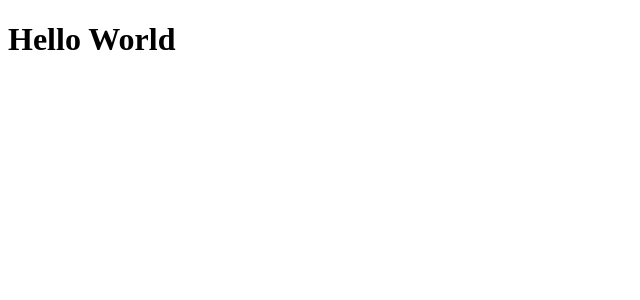
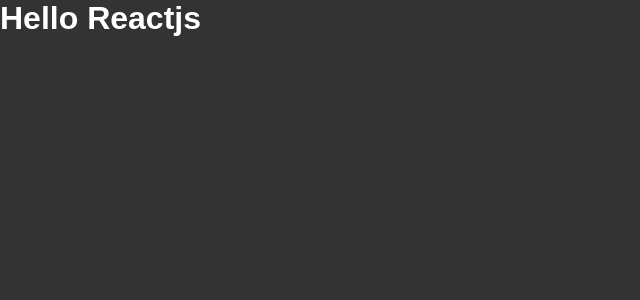
Before and after one commit to felipe-gomes-vicente/Ignite-Bootcamp, a React app in the folder 01-github-explorer/: page / in a window 1280 px wide. Shown: the top 300 px of the page, without its empty margins (0-640 px from the left). Built offline with nearby package versions, Linux system fonts and the light colour scheme.

Commit message:
importando css e configurando webpack

```diff
--- a/01-github-explorer/public/index.html
+++ b/01-github-explorer/public/index.html
@@ -9,6 +9,5 @@
 <body>
   <div id="root"></div>
 
-  <script src="../dist/bundle.js"></script>
 </body>
 </html>
--- a/01-github-explorer/src/App.jsx
+++ b/01-github-explorer/src/App.jsx
@@ -1,3 +1,5 @@
+import './styles/global.css';
+
 export function App() {
-  return <h1>Hello World</h1>
+  return <h1>Hello Reactjs</h1>
 }
--- /dev/null
+++ b/01-github-explorer/src/styles/global.css
@@ -0,0 +1,11 @@
+* {
+  margin: 0;
+  padding: 0;
+  box-sizing: border-box;
+}
+
+body {
+  font-family: Arial, Helvetica, sans-serif;
+  background: #333;
+  color: #FFF;
+}
--- a/01-github-explorer/webpack.config.js
+++ b/01-github-explorer/webpack.config.js
@@ -1,8 +1,11 @@
 const path = require('path');
-const parse = require('path')
+const HtmlWebpackPlugin = require('html-webpack-plugin');
+
+const isDevelopment = process.env.NODE_ENV !== 'production';
 
 module.exports = {
-  mode: 'development',
+  mode: isDevelopment ? 'development' : 'production',
+  devtool: isDevelopment ?'eval-source-map' : 'source-map',
   entry: path.resolve(__dirname, 'src', 'index.jsx'),
   output: {
     path: path.resolve(__dirname, 'dist'),
@@ -11,12 +14,25 @@ module.exports = {
   resolve: {
     extensions: ['.js', '.jsx'],
   },
+  devServer: {
+    contentBase: path.resolve(__dirname, 'public'),
+  },
+  plugins: [
+    new HtmlWebpackPlugin({
+      template: path.resolve(__dirname, 'public', 'index.html')
+    })
+  ],
   module: {
     rules: [
       {
         test: /\.jsx$/,
         exclude: /node_modules/,
         use: 'babel-loader'
+      },
+      {
+        test: /\.css$/,
+        exclude: /node_modules/,
+        use: ['style-loader', 'css-loader'],
       }
     ],
   }
```
Also changed, not shown: 01-github-explorer/package.json (+10 -1 lines), 3 other files (tests, documents, lock files or other folders).
